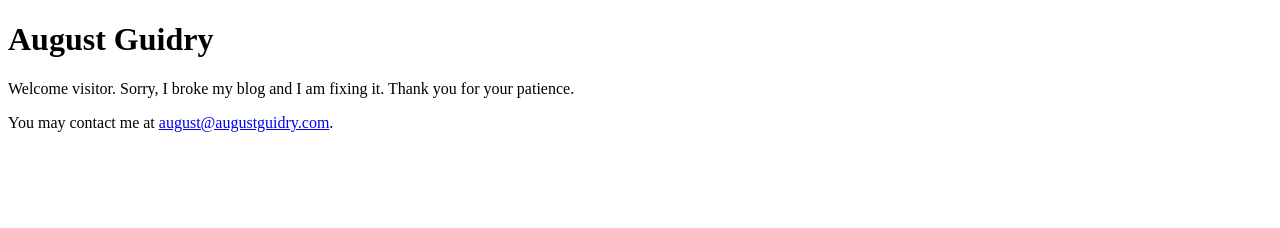
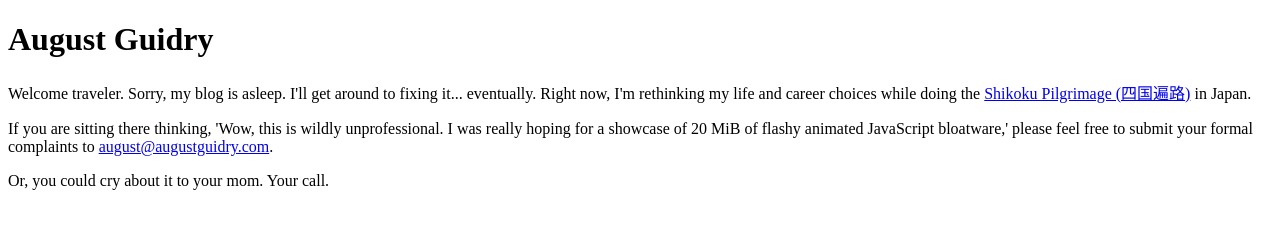
Before and after one commit to augustguidry/augustguidry.com, a plain HTML site: page index.html in a window 1280 px wide. Drawn offline with Linux system fonts and the light colour scheme.

Commit message:
Update index.html

```diff
--- a/index.html
+++ b/index.html
@@ -3,10 +3,12 @@
   <body>
     <h1>August Guidry</h1>
     <p>
-            Welcome visitor. Sorry, I broke my blog and I am fixing it. Thank you for your patience.
+    Welcome traveler. Sorry, my blog is asleep. I'll get around to fixing it... eventually. Right now, I'm rethinking my life and career choices while doing the <a href="https://en.wikipedia.org/wiki/Shikoku_Pilgrimage">Shikoku Pilgrimage (四国遍路)</a> in Japan.
     </p>
     <p>
-            You may contact me at <a href="mailto:august@augustguidry.com" alt="Mail" title="Mail">august@augustguidry.com</a>.
+    If you are sitting there thinking, 'Wow, this is wildly unprofessional. I was really hoping for a showcase of 20 MiB of flashy animated JavaScript bloatware,' please feel free to submit your formal complaints to <a href="mailto:august@augustguidry.com">august@augustguidry.com</a>.</p>
+    <p>
+    Or, you could cry about it to your mom. Your call.
     </p>
   </body>
 </html>
```
Lines whose indentation alone changed are shown as unchanged.
